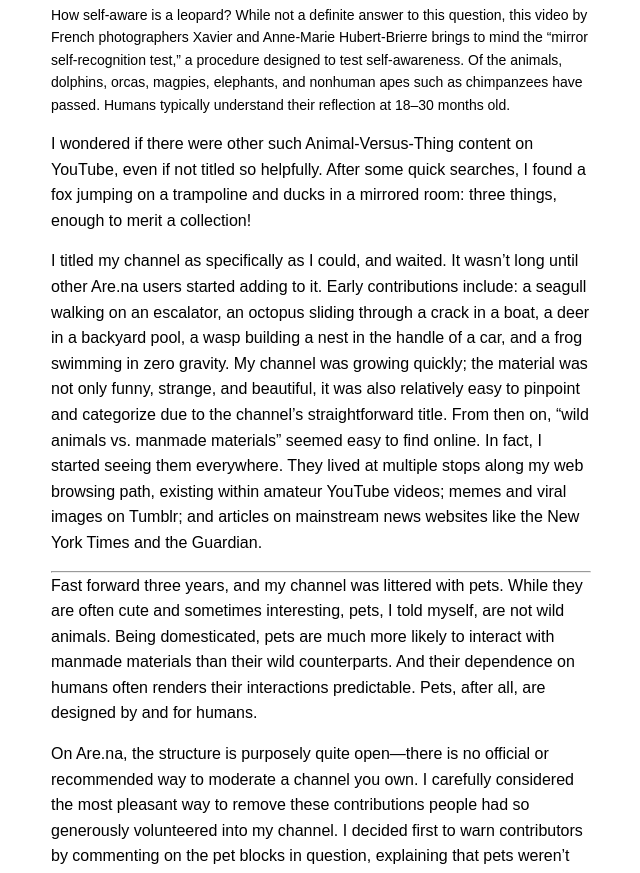
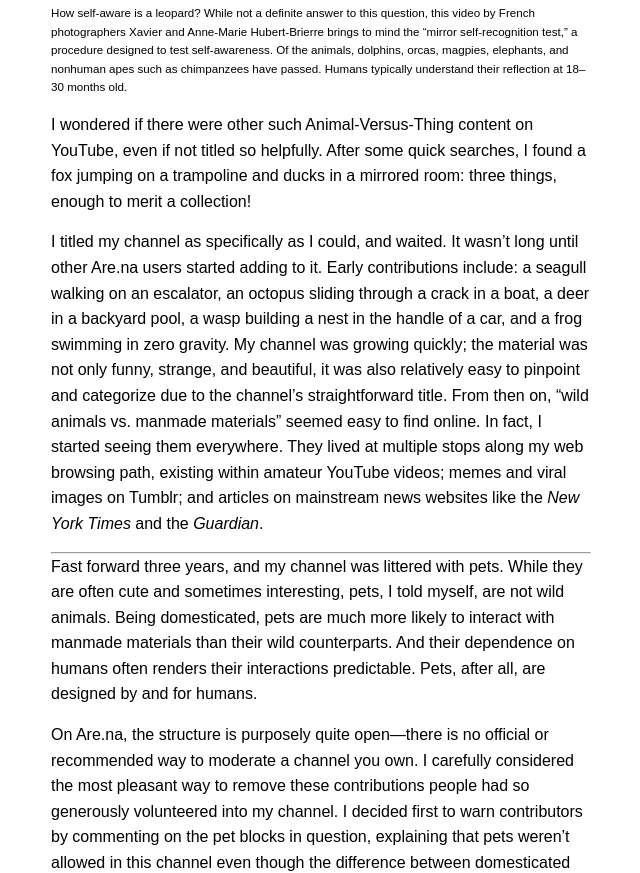
Before and after one commit to aredotna/building, a Jekyll site: the page built from _posts/2017-09-15-wildness-knows-the-score.markdown, in a window 1280 px wide and 900 px high, scrolled down 1209 px, cut to the strip 27-900 px from the top of the window. Shown: the whole strip, without its empty margins (319-959 px from the left). Built offline with Jekyll 4.4.1, drawn with Linux system fonts in a browser that asks for light colours; some of the changed text lies outside the part shown.

Commit message:
Update captions and italics

```diff
--- a/_posts/2017-09-15-wildness-knows-the-score.markdown
+++ b/_posts/2017-09-15-wildness-knows-the-score.markdown
@@ -25,13 +25,13 @@ I began Wild Animals vs. Manmade Materials five years ago in 2012, making it qui
 <figure>
   <iframe width="560" height="315" src="https://www.youtube.com/embed/ANH-0dAO_kw" frameborder="0" allowfullscreen></iframe>
   <figcaption>
-    How self-aware is a leopard? While not a definite answer to this question, this video by French photographers Xavier and Anne-Marie Hubert-Brierre brings to mind the “mirror self-recognition test,” a procedure designed to test self-awareness. Of the animals, dolphins, orcas, magpies, elephants, and nonhuman apes such as chimpanzees have passed. Humans typically understand their reflection at 18–30 months old.
+    <h5>How self-aware is a leopard? While not a definite answer to this question, this video by French photographers Xavier and Anne-Marie Hubert-Brierre brings to mind the “mirror self-recognition test,” a procedure designed to test self-awareness. Of the animals, dolphins, orcas, magpies, elephants, and nonhuman apes such as chimpanzees have passed. Humans typically understand their reflection at 18–30 months old.</h5>
   </figcaption>
 </figure>
 
 I wondered if there were other such Animal-Versus-Thing content on YouTube, even if not titled so helpfully. After some quick searches, I found a fox jumping on a trampoline and ducks in a mirrored room: three things, enough to merit a collection!
 
-I titled my channel as specifically as I could, and waited. It wasn’t long until other Are.na users started adding to it. Early contributions include: a seagull walking on an escalator, an octopus sliding through a crack in a boat, a deer in a backyard pool, a wasp building a nest in the handle of a car, and a frog swimming in zero gravity. My channel was growing quickly; the material was not only funny, strange, and beautiful, it was also relatively easy to pinpoint and categorize due to the channel’s straightforward title. From then on, “wild animals vs. manmade materials” seemed easy to find online. In fact, I started seeing them everywhere. They lived at multiple stops along my web browsing path, existing within amateur YouTube videos; memes and viral images on Tumblr; and articles on mainstream news websites like the New York Times and the Guardian.
+I titled my channel as specifically as I could, and waited. It wasn’t long until other Are.na users started adding to it. Early contributions include: a seagull walking on an escalator, an octopus sliding through a crack in a boat, a deer in a backyard pool, a wasp building a nest in the handle of a car, and a frog swimming in zero gravity. My channel was growing quickly; the material was not only funny, strange, and beautiful, it was also relatively easy to pinpoint and categorize due to the channel’s straightforward title. From then on, “wild animals vs. manmade materials” seemed easy to find online. In fact, I started seeing them everywhere. They lived at multiple stops along my web browsing path, existing within amateur YouTube videos; memes and viral images on Tumblr; and articles on mainstream news websites like the _New York Times_ and the _Guardian_.
 
 ---
 
@@ -44,7 +44,7 @@ After a week, I officially deleted all the pets. But there was one pet I recall
 <figure>
   <iframe width="560" height="315" src="https://www.youtube.com/embed/2Tgwrkk-B3k" frameborder="0" allowfullscreen></iframe>
   <figcaption>
-    A cute Pomeranian puppy sits perplexed in its dog bed, listening attentively to the sound of wolves howling from a YouTube video on a nearby laptop. After listening to the wolves for a while, the puppy joins in, howling upwards.
+    <h5>A cute Pomeranian puppy sits perplexed in its dog bed, listening attentively to the sound of wolves howling from a YouTube video on a nearby laptop. After listening to the wolves for a while, the puppy joins in, howling upwards.</h5>
   </figcaption>
 </figure>
 
@@ -55,7 +55,7 @@ Edge cases like this made me realize that each contribution, pet or not, must be
 <figure>
   <img src="https://d2w9rnfcy7mm78.cloudfront.net/665764/large_da9e92dd249576665195039aef726ce2.jpg" />
   <figcaption>
-    “Don't mind me, I'm just making some hot pockets.” Perhaps this snake starring in memes is <a href="https://www.youtube.com/user/deadlinenov24/videos">Julius</a>, the internet-famous pet albino python, but I can’t completely prove it.
+    <h5>“Don't mind me, I'm just making some hot pockets.” Perhaps this snake starring in memes is <a href="https://www.youtube.com/user/deadlinenov24/videos">Julius</a>, the internet-famous pet albino python, but I can’t completely prove it.</h5>
   </figcaption>
 </figure>
 
@@ -72,7 +72,7 @@ Reviewing the contents of my channel, I recalled the synanthropes: those wild an
 <figure>
   <img src="https://d2w9rnfcy7mm78.cloudfront.net/233707/large_538dcbb0cefadf31ae96941561546cca.jpg" />
   <figcaption>
-    In an interview, writer Margaret Atwood said, “An involvement with birds is a reliable hook into the state of the planet.”
+    <h5>In an interview, writer Margaret Atwood said, “An involvement with birds is a reliable hook into the state of the planet.”</h5>
   </figcaption>
 </figure>
 
@@ -115,14 +115,14 @@ In a speech given to physics teachers and later [reprinted](http://archives.chic
 <figure>
   <iframe src="https://player.vimeo.com/video/130849073?color=d8d5d4" width="640" height="512" frameborder="0" webkitallowfullscreen mozallowfullscreen allowfullscreen></iframe>
   <figcaption>
-    <i>Nightwatch</i> (2004) by Francis Alÿs
+    <h5><i>Nightwatch</i> (2004) by Francis Alÿs</h5>
   </figcaption>
 </figure>
 
 <figure>
   <img src="https://d2w9rnfcy7mm78.cloudfront.net/1263942/original_bcf28fac869262bd6cfbbec0deb1c31a.jpg" />
   <figcaption>
-    <i>Untitled (Good Times, Bad Times)</i> (2007) by Anna Jermolaewa
+    <h5><i>Untitled (Good Times, Bad Times)</i> (2007) by Anna Jermolaewa</h5>
   </figcaption>
 </figure>
 
@@ -130,7 +130,7 @@ When artists use wild animals in their work, I like to think they are examining
 
 ---
 
-In a sense, Wild Animals vs. Manmade Materials is a collection of sentinel species. You can understand it as a portrait of the planet using animal signals as material. It’s also inadvertently a collection of human technology through time, including surveillance systems (like in Nightwatch), drones (caught by falcons and tigers, and designed by DARPA to look like hummingbirds), the Internet (whose undersea cables have been attacked by sharks), powerful light beams (like those that confuse pigeons when beamed into the sky as a 9/11 memorial) and border walls (which prohibit endangered jaguars of the American Southwest and Mexico the large amounts of land needed to survive and reproduce), to name a few.
+In a sense, Wild Animals vs. Manmade Materials is a collection of sentinel species. You can understand it as a portrait of the planet using animal signals as material. It’s also inadvertently a collection of human technology through time, including surveillance systems (like in _Nightwatch_), drones (caught by falcons and tigers, and designed by DARPA to look like hummingbirds), the Internet (whose undersea cables have been attacked by sharks), powerful light beams (like those that confuse pigeons when beamed into the sky as a 9/11 memorial) and border walls (which prohibit endangered jaguars of the American Southwest and Mexico the large amounts of land needed to survive and reproduce), to name a few.
 
 Maybe we’re so fascinated by wild animals because they teach us about ourselves and our own behavior. Humans are domesticated animals just as pets are, but wild animals were here before us, will likely be here after us, and can exist independently of us. At first, policing my own channel seemed strange and aggressive. But I trusted my intuition and was fueled by my friend’s suggestion. While I did delete a lot of pets initially, the policing mindset has evolved into one of sustained maintenance. I check up on the channel regularly. Cultivating it has become an active part of my practice that allows me to think more deeply about the subject.
 
```
Also changed, not shown: other parts of _posts/2017-09-15-wildness-knows-the-score.markdown (+1 -1 lines).
